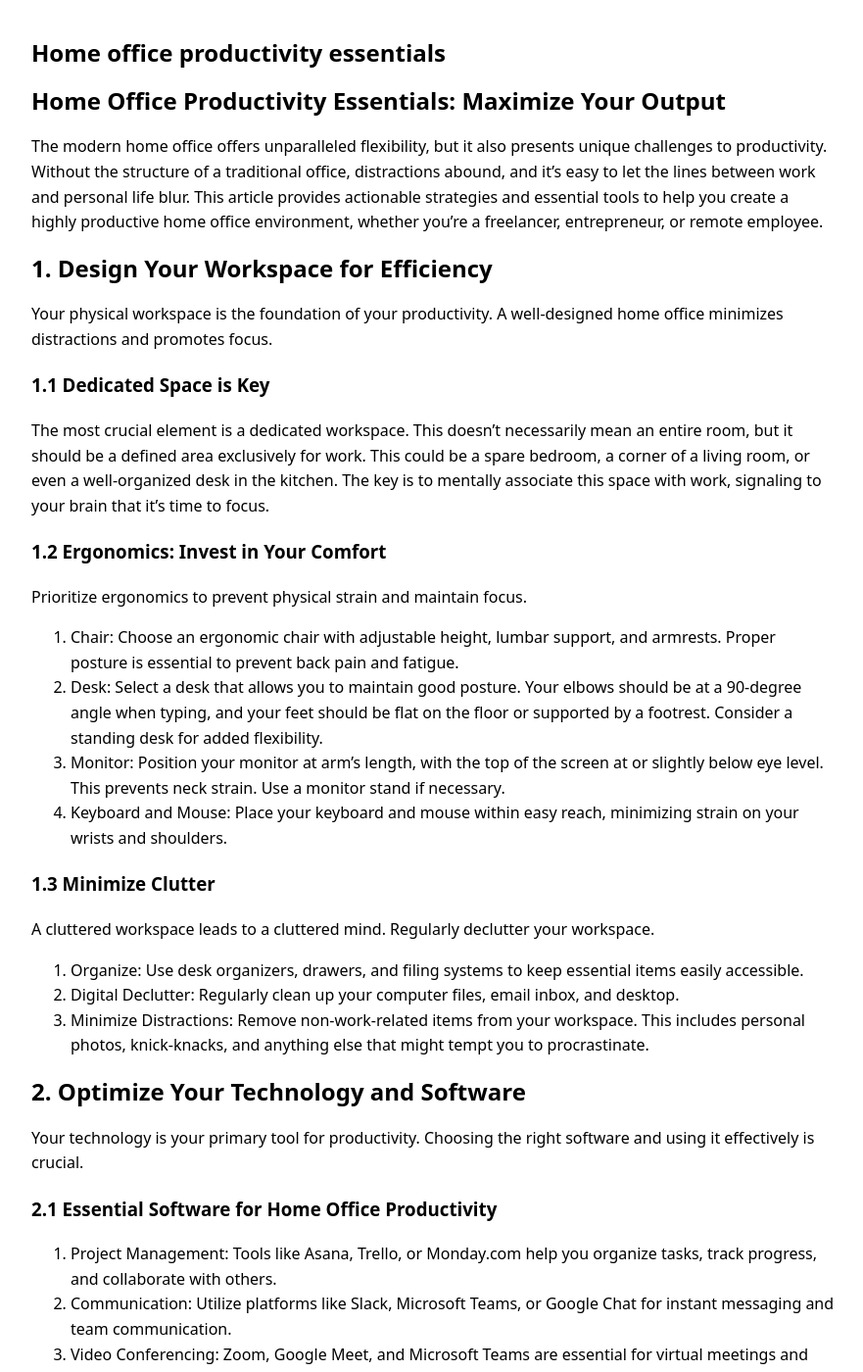
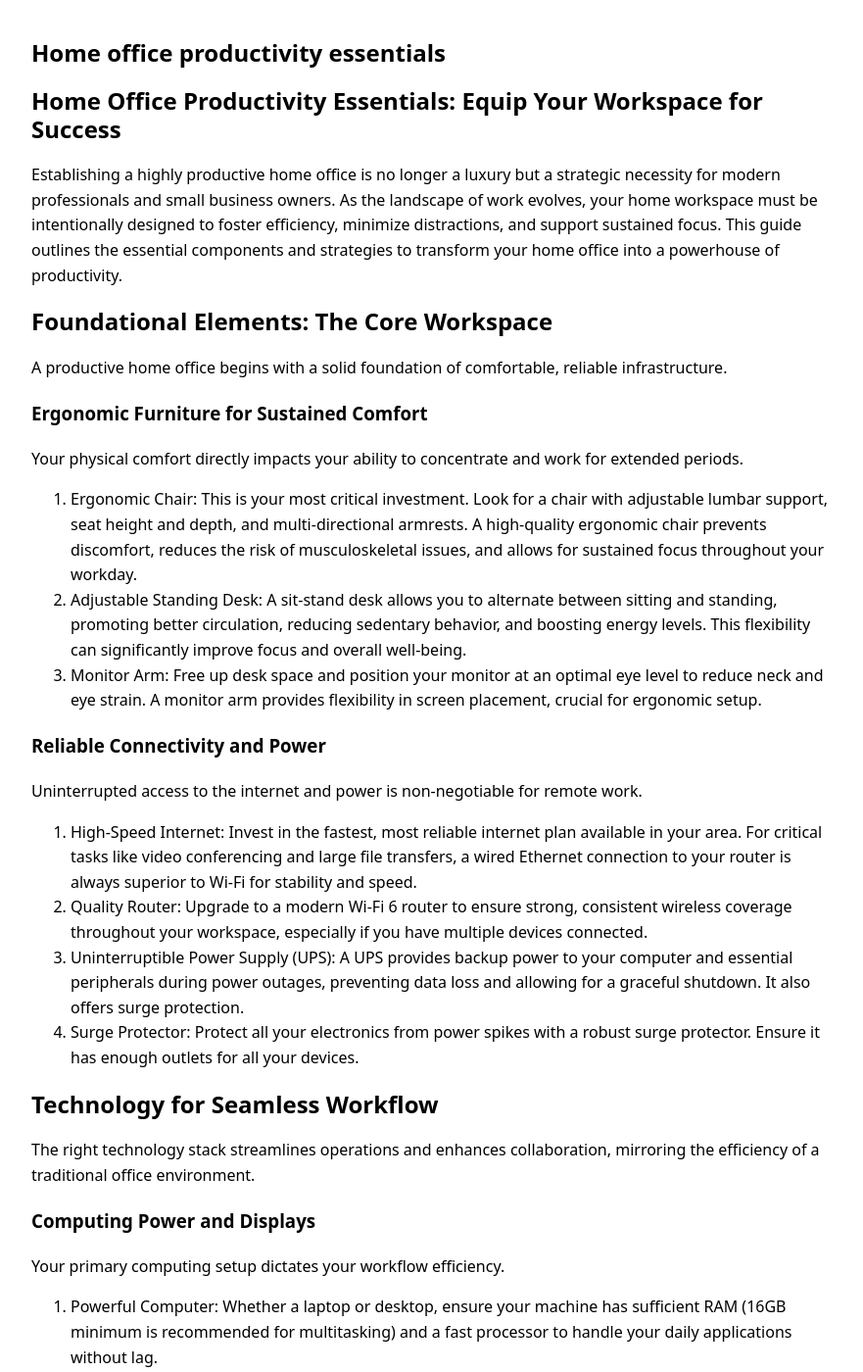
Before and after one commit to ironaclaw/ironaclaw.github.io, a Jekyll site: the page built from _posts/2026-02-13-home-office-productivity-essentials.md, in a window 1280 px wide and 1400 px high. Shown: the whole window at 98% size, without its empty margins (198-1079 px from the left). Built offline with Jekyll 4.4.1, drawn with Linux system fonts in a browser that asks for light colours; some of the changed text lies outside the part shown.

Commit message:
Add 2026-02-13-home-office-productivity-essentials.md

```diff
--- a/_posts/2026-02-13-home-office-productivity-essentials.md
+++ b/_posts/2026-02-13-home-office-productivity-essentials.md
@@ -6,99 +6,91 @@ date: '2026-02-13'
 description: ''
 tags: []
 keywords: []
-model_used: gemini-2.0-flash-lite
+model_used: gemini-2.5-flash
 ---
 
-# Home Office Productivity Essentials: Maximize Your Output
+# Home Office Productivity Essentials: Equip Your Workspace for Success
 
-The modern home office offers unparalleled flexibility, but it also presents unique challenges to productivity. Without the structure of a traditional office, distractions abound, and it's easy to let the lines between work and personal life blur. This article provides actionable strategies and essential tools to help you create a highly productive home office environment, whether you're a freelancer, entrepreneur, or remote employee.
+Establishing a highly productive home office is no longer a luxury but a strategic necessity for modern professionals and small business owners. As the landscape of work evolves, your home workspace must be intentionally designed to foster efficiency, minimize distractions, and support sustained focus. This guide outlines the essential components and strategies to transform your home office into a powerhouse of productivity.
 
-## 1. Design Your Workspace for Efficiency
+## Foundational Elements: The Core Workspace
 
-Your physical workspace is the foundation of your productivity. A well-designed home office minimizes distractions and promotes focus.
+A productive home office begins with a solid foundation of comfortable, reliable infrastructure.
 
-### 1.1 Dedicated Space is Key
+### Ergonomic Furniture for Sustained Comfort
 
-The most crucial element is a dedicated workspace. This doesn't necessarily mean an entire room, but it should be a defined area exclusively for work. This could be a spare bedroom, a corner of a living room, or even a well-organized desk in the kitchen. The key is to mentally associate this space with work, signaling to your brain that it's time to focus.
+Your physical comfort directly impacts your ability to concentrate and work for extended periods.
+1.  Ergonomic Chair: This is your most critical investment. Look for a chair with adjustable lumbar support, seat height and depth, and multi-directional armrests. A high-quality ergonomic chair prevents discomfort, reduces the risk of musculoskeletal issues, and allows for sustained focus throughout your workday.
+2.  Adjustable Standing Desk: A sit-stand desk allows you to alternate between sitting and standing, promoting better circulation, reducing sedentary behavior, and boosting energy levels. This flexibility can significantly improve focus and overall well-being.
+3.  Monitor Arm: Free up desk space and position your monitor at an optimal eye level to reduce neck and eye strain. A monitor arm provides flexibility in screen placement, crucial for ergonomic setup.
 
-### 1.2 Ergonomics: Invest in Your Comfort
+### Reliable Connectivity and Power
 
-Prioritize ergonomics to prevent physical strain and maintain focus.
+Uninterrupted access to the internet and power is non-negotiable for remote work.
+1.  High-Speed Internet: Invest in the fastest, most reliable internet plan available in your area. For critical tasks like video conferencing and large file transfers, a wired Ethernet connection to your router is always superior to Wi-Fi for stability and speed.
+2.  Quality Router: Upgrade to a modern Wi-Fi 6 router to ensure strong, consistent wireless coverage throughout your workspace, especially if you have multiple devices connected.
+3.  Uninterruptible Power Supply (UPS): A UPS provides backup power to your computer and essential peripherals during power outages, preventing data loss and allowing for a graceful shutdown. It also offers surge protection.
+4.  Surge Protector: Protect all your electronics from power spikes with a robust surge protector. Ensure it has enough outlets for all your devices.
 
-1.  Chair: Choose an ergonomic chair with adjustable height, lumbar support, and armrests. Proper posture is essential to prevent back pain and fatigue.
-2.  Desk: Select a desk that allows you to maintain good posture. Your elbows should be at a 90-degree angle when typing, and your feet should be flat on the floor or supported by a footrest. Consider a standing desk for added flexibility.
-3.  Monitor: Position your monitor at arm's length, with the top of the screen at or slightly below eye level. This prevents neck strain. Use a monitor stand if necessary.
-4.  Keyboard and Mouse: Place your keyboard and mouse within easy reach, minimizing strain on your wrists and shoulders.
+## Technology for Seamless Workflow
 
-### 1.3 Minimize Clutter
+The right technology stack streamlines operations and enhances collaboration, mirroring the efficiency of a traditional office environment.
 
-A cluttered workspace leads to a cluttered mind. Regularly declutter your workspace.
+### Computing Power and Displays
 
-1.  Organize: Use desk organizers, drawers, and filing systems to keep essential items easily accessible.
-2.  Digital Declutter: Regularly clean up your computer files, email inbox, and desktop.
-3.  Minimize Distractions: Remove non-work-related items from your workspace. This includes personal photos, knick-knacks, and anything else that might tempt you to procrastinate.
+Your primary computing setup dictates your workflow efficiency.
+1.  Powerful Computer: Whether a laptop or desktop, ensure your machine has sufficient RAM (16GB minimum is recommended for multitasking) and a fast processor to handle your daily applications without lag.
+2.  Dual Monitors: Expanding your screen real estate significantly boosts productivity. Two monitors allow you to view multiple applications simultaneously, reducing the need to constantly switch windows and improving efficiency for tasks like data comparison or content creation.
+3.  High-Quality Webcam: For professional video calls, an external 1080p or 4K webcam often provides superior image quality compared to built-in laptop cameras.
+4.  Noise-Canceling Headset/Microphone: A dedicated headset with a clear microphone is essential for professional virtual meetings. Noise-canceling features block out ambient sound, ensuring you are heard clearly and can focus on the conversation.
 
-## 2. Optimize Your Technology and Software
+### Essential Software and Cloud Tools
 
-Your technology is your primary tool for productivity. Choosing the right software and using it effectively is crucial.
+Modern remote work relies heavily on integrated digital tools.
+1.  Communication Platforms: Tools like Slack, Microsoft Teams, or Zoom are vital for instant messaging, video conferencing, and team collaboration, ensuring seamless communication with colleagues and clients.
+2.  Project Management Software: Platforms such as Asana, Trello, Monday.com, or ClickUp provide centralized visibility into tasks, deadlines, and project progress, preventing communication breakdowns and ensuring everyone is aligned.
+3.  Cloud Storage: Google Drive, OneDrive, or Dropbox offer secure, accessible storage for all your documents, allowing you to access files from any device and share them easily with collaborators.
+4.  Productivity Suites: Microsoft 365 or Google Workspace provide essential applications for document creation, spreadsheets, and presentations, ensuring compatibility and robust functionality.
+5.  Password Manager: Tools like LastPass or 1Password securely store and manage your login credentials, enhancing security and saving time.
 
-### 2.1 Essential Software for Home Office Productivity
+### Printing and Scanning Solutions
 
-1.  Project Management: Tools like Asana, Trello, or Monday.com help you organize tasks, track progress, and collaborate with others.
-2.  Communication: Utilize platforms like Slack, Microsoft Teams, or Google Chat for instant messaging and team communication.
-3.  Video Conferencing: Zoom, Google Meet, and Microsoft Teams are essential for virtual meetings and client calls.
-4.  Cloud Storage: Google Drive, Dropbox, and OneDrive provide secure storage for your files and allow you to access them from anywhere.
-5.  Time Tracking: Tools like Toggl Track or Clockify help you monitor how you spend your time, identify time-wasting activities, and improve your efficiency.
-6.  Note-Taking: Evernote, OneNote, or Google Keep are great for capturing ideas, taking meeting notes, and organizing information.
+While aiming for a paperless office, some physical document handling remains necessary.
+1.  Multifunction Printer:
 
-### 2.2 Hardware Essentials
+1.  Multifunction Printer: A multifunction printer (MFP) combines printing, scanning, and copying capabilities into one device.
+    *   Type: For most home offices, an inkjet MFP offers cost-effective color printing for occasional documents and photos. For higher volume black-and-white text printing, a laser MFP provides faster speeds and a lower cost per page.
+    *   Features: Look for wireless connectivity, an automatic document feeder (ADF) for scanning multi-page documents, and duplex printing (printing on both sides) to save paper.
+    *   Consideration: Assess your actual printing needs. If you rarely print, a basic model will suffice; if you handle frequent documents, invest in a more robust unit.
 
-1.  Reliable Internet: A fast and stable internet connection is paramount.
-2.  High-Quality Webcam and Microphone: Essential for clear communication during video calls.
-3.  External Monitor (Optional): Increases screen real estate and improves multitasking capabilities.
-4.  Noise-Canceling Headphones: Minimize distractions and improve focus, especially in noisy environments.
-5.  Printer/Scanner (Optional): Useful for printing documents and scanning physical paperwork.
+### Ergonomics and Comfort for Long-Term Productivity
 
-## 3. Implement Effective Time Management Techniques
+Investing in ergonomic solutions is crucial for preventing physical strain, maintaining focus, and ensuring long-term health in a home office environment.
 
-Effective time management is the cornerstone of home office productivity.
+1.  Ergonomic Office Chair: A high-quality ergonomic chair is paramount. It should offer adjustable lumbar support, armrests, seat height, and depth to maintain proper posture, reduce back pain, and minimize fatigue during extended work sessions.
+2.  Adjustable Standing Desk: An adjustable desk allows you to seamlessly switch between sitting and standing throughout the day. This improves circulation, reduces the sedentary impact of desk work, and can boost energy levels and focus.
+3.  Ergonomic Keyboard and Mouse: These peripherals are designed to minimize wrist strain and repetitive stress injuries. Consider a split or curved ergonomic keyboard and a vertical mouse to maintain a more natural hand and wrist position.
+4.  Monitor Arms: Elevating your monitors to eye level with adjustable monitor arms not only improves posture but also frees up valuable desk space. Ensure monitors are positioned at arm's length, with the top of the screen at or slightly below eye level.
+5.  Task Lighting: Supplement ambient room light with an adjustable desk lamp. Proper task lighting reduces eye strain, illuminates your immediate work area without glare, and can be adjusted to suit different tasks and times of day.
 
-### 3.1 Time Blocking
+### Robust Connectivity and Power Management
 
-Allocate specific blocks of time to specific tasks. This helps you stay focused and prevents multitasking. Schedule your most demanding tasks for your peak productivity hours.
+A stable internet connection and protected power supply are non-negotiable for a reliable and efficient home office.
 
-### 3.2 The Pomodoro Technique
+1.  High-Speed Internet Service: Secure a reliable internet service provider (ISP) with sufficient bandwidth. A minimum of 50-100 Mbps download speed is recommended for most remote work, especially with video conferencing. Consider a wired Ethernet connection for your primary workstation for maximum stability.
+2.  Reliable Router/Mesh System: Invest in a modern Wi-Fi 6 router or a mesh Wi-Fi system to ensure strong, consistent signal coverage throughout your workspace, minimizing dropped connections and slow speeds.
+3.  Power Strip with Surge Protection: Protect your valuable electronics from voltage spikes and power surges. Look for a power strip with a high joule rating (e.g., 2000+ joules) and adequate outlets for all your devices.
+4.  Uninterruptible Power Supply (UPS): For critical equipment like your computer, monitor, and modem, a UPS provides temporary battery backup during power outages. This allows you to save your work and safely shut down devices, preventing data loss and hardware damage.
 
-Work in focused 25-minute intervals (pomodoros) followed by short breaks. This technique helps maintain focus and prevent burnout.
+### Workspace Organization and Ambiance
 
-### 3.3 Prioritization and Task Management
+A well-organized and aesthetically pleasing workspace enhances focus, reduces stress, and contributes to overall productivity.
 
-1.  Prioritize Tasks: Use the Eisenhower Matrix (urgent/important) or a similar method to prioritize your to-do list. Focus on the most important tasks first.
-2.  Break Down Large Tasks: Divide complex projects into smaller, more manageable steps. This makes them less overwhelming and easier to complete.
-3.  Batch Similar Tasks: Group similar tasks together to minimize context switching and improve efficiency. For example, schedule all your email checking for specific times.
+1.  Cable Management Solutions: Tidy cables prevent clutter, improve aesthetics, and reduce tripping hazards. Utilize cable ties, sleeves, desk grommets, and under-desk trays to keep wires organized and out of sight.
+2.  Storage Solutions: Implement effective storage for physical documents, office supplies, and personal items. Shelving units, drawers, and filing cabinets keep your desk clear and ensure everything has its place, reducing visual distraction.
+3.  Strategic Lighting: Maximize natural light whenever possible, positioning your desk to avoid glare on your screen. Supplement with a combination of ambient room lighting and adjustable task lighting to create a balanced, well-lit environment.
+4.  Decluttering and Personalization: Regularly declutter your workspace, removing unnecessary items. Personalize your area with elements that inspire productivity without causing distraction, such as plants, framed photos, or minimalist decor. A clean, organized, and inviting space promotes a positive mindset.
 
-## 4. Foster a Productive Mindset
+### Conclusion
 
-Your mindset significantly impacts your productivity.
-
-### 4.1 Set Clear Goals
-
-Define your goals, both short-term and long-term. This provides direction and motivation. Write down your goals and regularly review them.
-
-### 4.2 Establish a Routine
-
-Create a consistent daily routine that includes work, breaks, and personal time. A structured routine helps you stay on track and reduces decision fatigue.
-
-### 4.3 Take Regular Breaks
-
-Schedule regular breaks to avoid burnout and maintain focus. Get up, move around, stretch, or step away from your workspace.
-
-### 4.4 Minimize Distractions
-
-1.  Turn off Notifications: Silence your phone, close unnecessary browser tabs, and disable social media notifications.
-2.  Communicate Your Availability: Let family members or housemates know when you need uninterrupted work time.
-3.  Use Website Blockers: Utilize website blockers to prevent access to distracting websites during work hours.
-
-## Conclusion
-
-Creating a productive home office requires a combination of physical setup, technological tools, time management strategies, and a focused mindset. By implementing these essentials, you can maximize your output, achieve your goals, and enjoy the benefits of working from home. Remember that consistency is key. Experiment with different techniques and tools to find what works best for you and your unique work style.
+Building an optimized home office is an investment in your productivity, professionalism, and well-being. By strategically equipping your space with the right technology, ergonomic solutions, reliable connectivity, and thoughtful organization, you create an environment that supports focused work, seamless collaboration, and long-term success. Prioritize these elements to transform your home office into a powerhouse of efficiency.
```
